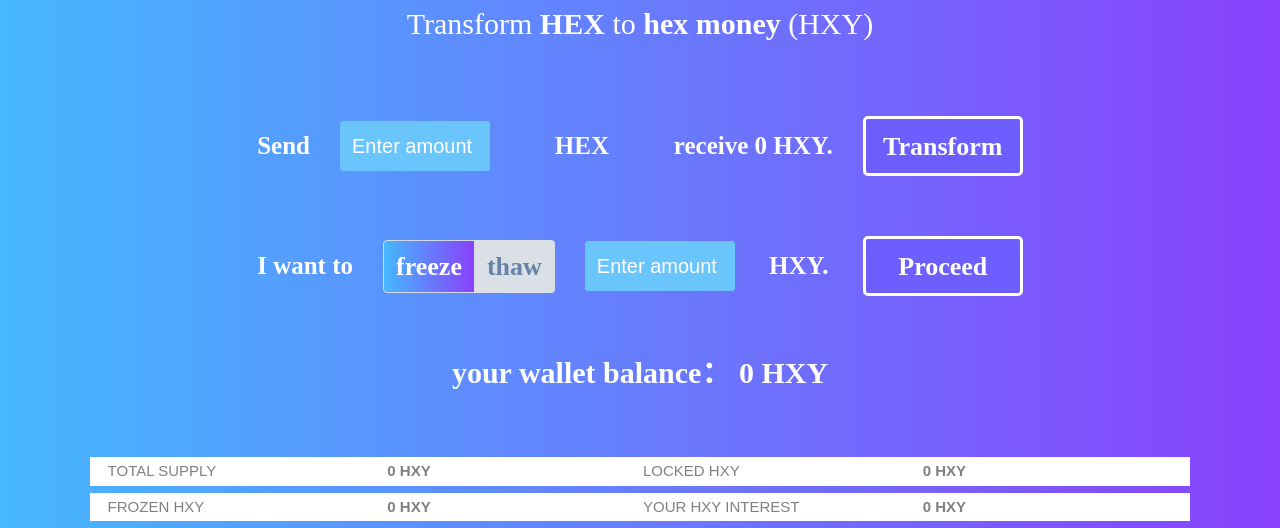
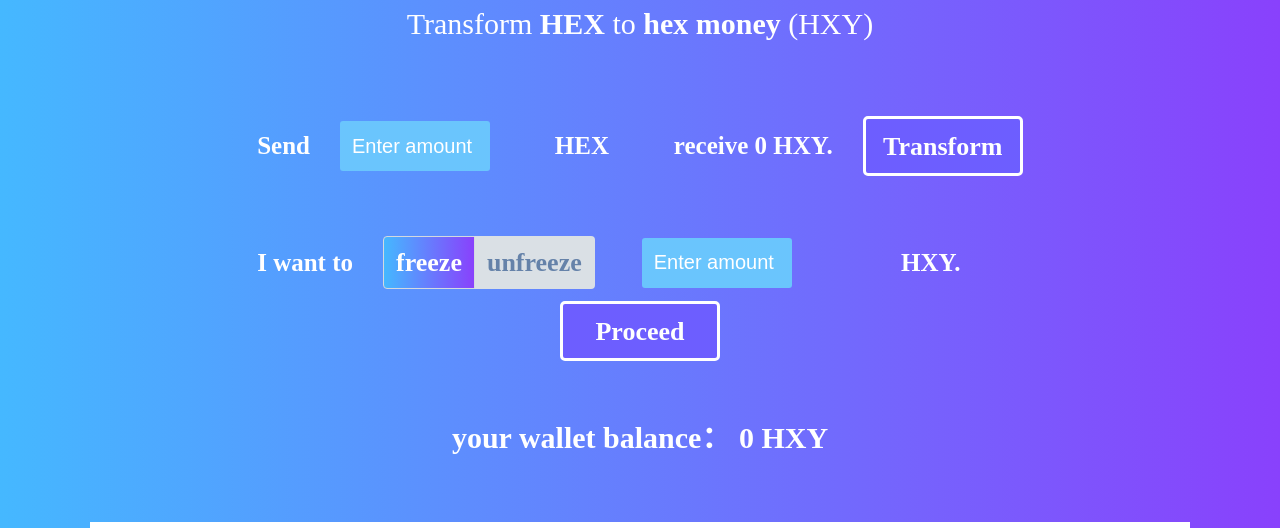
Before and after one commit to hex-business/hex.business, a PHP site: page /index.php?lang=en in a window 1280 px wide. Shown: the part 3067-3595 px from the top of the page. Run offline with PHP 8.4, Linux system fonts and the light colour scheme; some libraries are stand-ins or nearby versions; some web fonts are replaced.

Commit message:
update language

```diff
--- a/includes/enlang.php
+++ b/includes/enlang.php
@@ -53,7 +53,7 @@
 	'convert_to'                       => '<strong>HEX</strong> to',
 	'convert'                          => 'Transform',
 	'freeze'                           => 'freeze',
-	'thaw'                             => 'thaw',
+	'thaw'                             => 'unfreeze',
 	'project'                          => 'Project',
 	'proceed'                          => 'Proceed',
 	'approve_token'					   => 'Approve Tokens',
```
